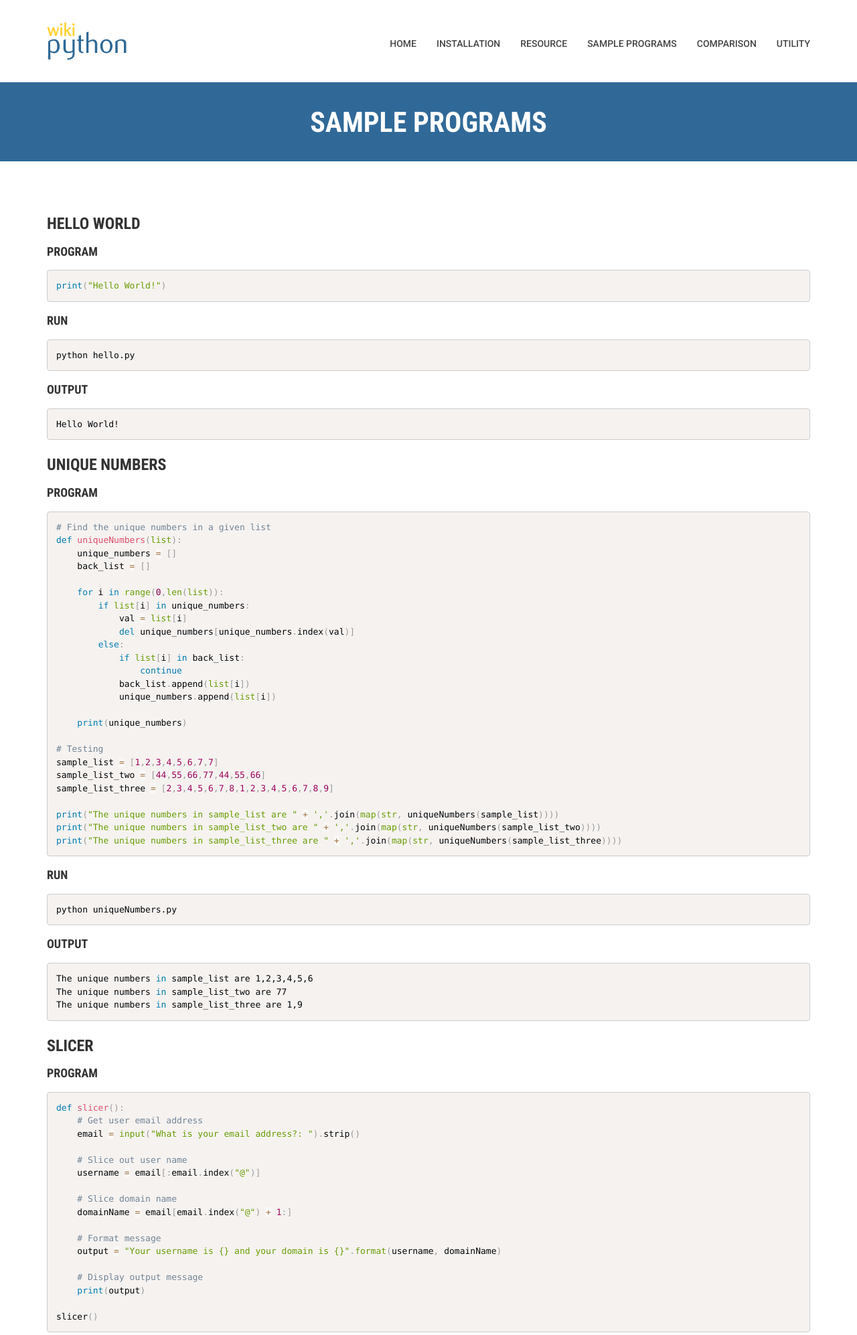
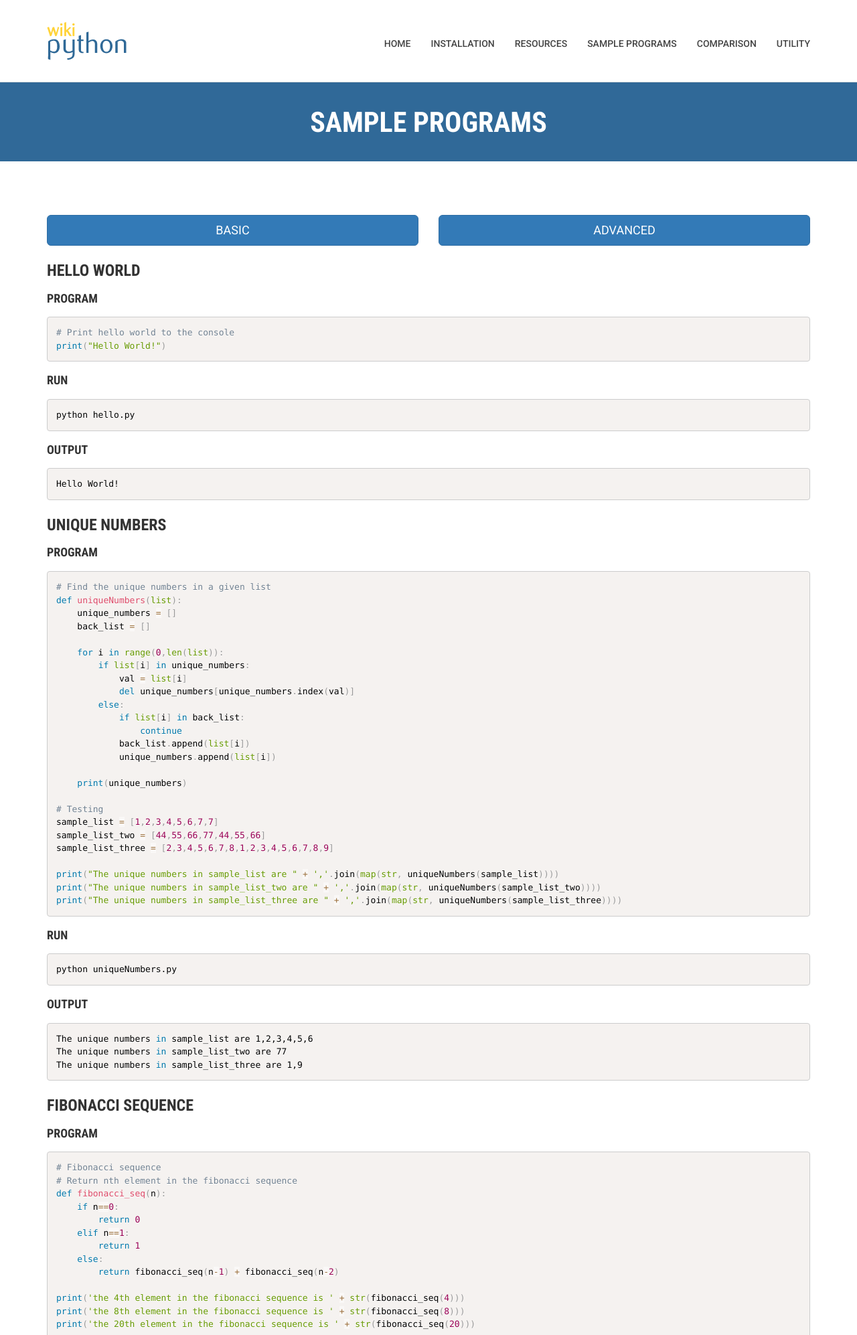
Before and after one commit to nabilrhman/WikiPython, a PHP site: page /sample.php in a window 1280 px wide. Shown: the top 1994 px of the page at 67% size. Run offline with PHP 8.4, Linux system fonts and the light colour scheme; some web fonts are replaced.

Commit message:
Adds basic and advanced buttons to the sample program page (sample.php).

```diff
--- a/header.php
+++ b/header.php
@@ -28,7 +28,7 @@
                         <ul class="nav navbar-nav navbar-right">
                             <li><a href="index.php" >Home</a></li>
                             <li><a href="installation.php">Installation</a></li>
-                            <li><a href="links.php">Resource</a></li>
+                            <li><a href="links.php">Resources</a></li>
                             <li><a href="sample.php">Sample programs</a></li>
                             <li><a href="comparison.php">Comparison</a></li>
                             <li><a href="utility.php">Utility</a></li>
--- a/sample.php
+++ b/sample.php
@@ -68,10 +68,19 @@
 ================================================== -->
 <section class="company-description">
     <div class="container">
+        <div class="row" style="margin-bottom: 24px !important;">
+            <div class="col-md-6">
+                <a href="sample.php#basic"><button type="button" class="btn btn-primary btn-lg btn-block">BASIC</button></a>
+            </div>
+            <div class="col-md-6">
+                <a href="sample.php#advanced"><button type="button" class="btn btn-primary btn-lg btn-block">ADVANCED</button></a>
+            </div>
+        </div>
+
         <div class="row">
             <div class="col-md-12">
                 <div class="block">
-                    <h3 class="subtitle wow fadeInUp" data-wow-delay=".3s" data-wow-duration="500ms">
+                    <h3 class="subtitle wow fadeInUp" id="basic" data-wow-delay=".3s" data-wow-duration="500ms">
                         Hello World
                     </h3>
                     <h4 class="subtitle wow fadeInUp" data-wow-delay=".3s" data-wow-duration="500ms">
@@ -79,7 +88,8 @@
                     </h4>
                     <p>
                     <pre class="wow fadeInUp" data-wow-delay=".5s" data-wow-duration="500ms"><code
-                                class="language-python">print("Hello World!")</code></pre>
+                                class="language-python"># Print hello world to the console
+print("Hello World!")</code></pre>
                     </p>
                     <h4 class="subtitle wow fadeInUp h4WithPadding" data-wow-delay=".3s" data-wow-duration="500ms">
                         Run
@@ -150,6 +160,50 @@ print("The unique numbers in sample_list_three are " + ','.join(map(str, uniqueN
                                 class="language-bash">The unique numbers in sample_list are 1,2,3,4,5,6
 The unique numbers in sample_list_two are 77
 The unique numbers in sample_list_three are 1,9</code></pre>
+                    </p>
+
+                    <!--
+                   ==================================================
+                       uniqueNumbers.py
+                   ================================================== -->
+                    <h3 class="subtitle wow fadeInUp h3WithPadding" data-wow-delay=".3s" data-wow-duration="500ms">
+                        Fibonacci sequence
+                    </h3>
+                    <h4 class="subtitle wow fadeInUp" data-wow-delay=".3s" data-wow-duration="500ms">
+                        Program
+                    </h4>
+                    <p>
+                    <pre class="wow fadeInUp" data-wow-delay=".5s" data-wow-duration="500ms">
+<code class="language-python"># Fibonacci sequence
+# Return nth element in the fibonacci sequence
+def fibonacci_seq(n):
+    if n==0:
+        return 0
+    elif n==1:
+        return 1
+    else:
+        return fibonacci_seq(n-1) + fibonacci_seq(n-2)
+
+print('the 4th element in the fibonacci sequence is ' + str(fibonacci_seq(4)))
+print('the 8th element in the fibonacci sequence is ' + str(fibonacci_seq(8)))
+print('the 20th element in the fibonacci sequence is ' + str(fibonacci_seq(20)))
+</code></pre>
+                    </p>
+                    <h4 class="subtitle wow fadeInUp h4WithPadding" data-wow-delay=".3s" data-wow-duration="500ms">
+                        Run
+                    </h4>
+                    <p>
+                    <pre class="wow fadeInUp" data-wow-delay=".5s" data-wow-duration="500ms"><code
+                                class="language-bash">python fibonacci.py</code></pre>
+                    </p>
+                    <h4 class="subtitle wow fadeInUp h4WithPadding" data-wow-delay=".3s" data-wow-duration="500ms">
+                        Output
+                    </h4>
+                    <p>
+                    <pre class="wow fadeInUp" data-wow-delay=".5s" data-wow-duration="500ms"><code
+                                class="language-bash">the 4th element in the fibonacci sequence is 3
+the 8th element in the fibonacci sequence is 21
+the 20th element in the fibonacci sequence is 6765</code></pre>
                     </p>
 
                     <!--
@@ -265,7 +319,7 @@ active</code></pre>
 calculator.py
 ================================================== -->
 
-                    <h3 class="subtitle wow fadeInUp h3WithPadding" data-wow-delay=".3s" data-wow-duration="500ms">
+                    <h3 class="subtitle wow fadeInUp h3WithPadding" id="advanced" data-wow-delay=".3s" data-wow-duration="500ms">
                         Calculator
                     </h3>
                     <h4 class="subtitle wow fadeInUp" data-wow-delay=".3s" data-wow-duration="500ms">
```
Also changed, not shown: index.php (+0 -15 lines).
